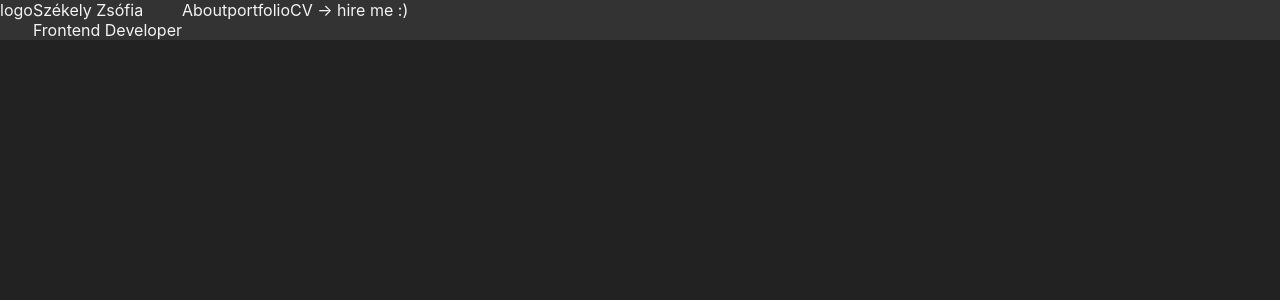
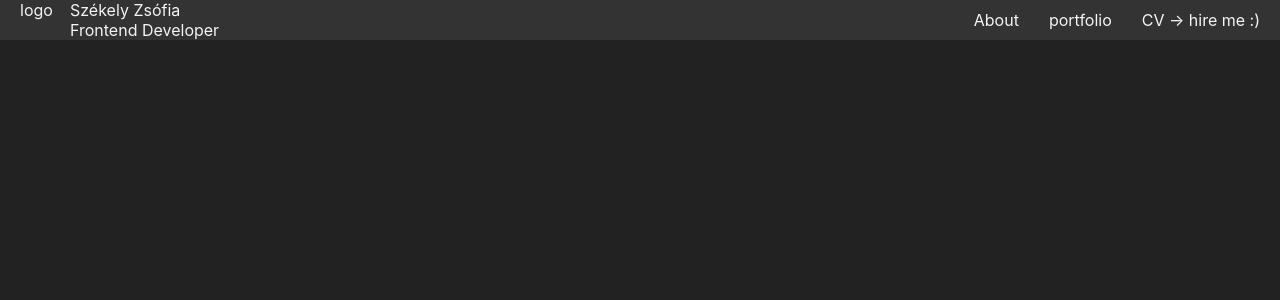
Before and after one commit to Scarlattea/react-course-app, a React (Create React App) app in the folder react-course/: page / in a window 1280 px wide. Shown: the top 300 px of the page. Built offline with nearby package versions, Linux system fonts and the light colour scheme.

Commit message:
navbar started

```diff
--- a/react-course/src/components/Navbar/Navbar.css
+++ b/react-course/src/components/Navbar/Navbar.css
@@ -1,6 +1,25 @@
 .portfolio-navbar-container {
   display: flex;
   flex-direction: row;
+  justify-content: center;
+  align-items: center;
+  display: flex;
   background-color: #333;
   color: #f4f4f4;
+  justify-content: space-between;
+  padding: 0 20px;
+}
+.portfolio-navbar-container .navbar-short-inro-container {
+  display: grid;
+  grid-template-columns: 50px 200px;
+}
+.portfolio-navbar-container .navbar-short-inro-container .logo {
+  grid-area: 1/1/3/2;
+}
+.portfolio-navbar-container .other-buttons {
+  display: flex;
+  flex-direction: row;
+  justify-content: center;
+  align-items: center;
+  gap: 30px;
 }/*# sourceMappingURL=Navbar.css.map */
--- a/react-course/src/components/Navbar/Navbar.js
+++ b/react-course/src/components/Navbar/Navbar.js
@@ -4,14 +4,16 @@ import "./Navbar.css";
 export default function Navbar(props){
     return(
         <div className="portfolio-navbar-container">
-            <div class="">logo</div>
-            <div class=" navbar-short-inro-container">
-                <div class="name">Székely Zsófia</div>
-                <div class="job">Frontend Developer</div>
+            <div className="navbar-short-inro-container">
+                <div className="logo">logo</div>
+                <div className="name">Székely Zsófia</div>
+                <div className="job">Frontend Developer</div>
             </div>
-            <div class='button about'>About</div>
-            <div class="button portfolio">portfolio</div>
-            <div class="button hire-me">CV -&gt; hire me :&#41;</div>
+            <div className="other-buttons">
+                <div className='button about'>About</div>
+                <div className="button portfolio">portfolio</div>
+                <div className="button hire-me">CV -&gt; hire me :&#41;</div>
+            </div>
         </div>
     );
 }
--- a/react-course/src/components/Navbar/Navbar.scss
+++ b/react-course/src/components/Navbar/Navbar.scss
@@ -1,6 +1,21 @@
+@import './navbar-mixin.scss';
+
 .portfolio-navbar-container{
+    @include centered-row;
     display: flex;
-    flex-direction: row;
     background-color: #333;
     color: #f4f4f4;
+    justify-content: space-between;
+    padding: 0 20px;
+    .navbar-short-inro-container{
+        display: grid;
+        grid-template-columns: 50px 200px;
+        .logo{
+            grid-area: 1 / 1/ 3 / 2;
+        }
+    }
+    .other-buttons{
+        @include centered-row;
+        gap: 30px;
+    }
 }
--- /dev/null
+++ b/react-course/src/components/Navbar/navbar-mixin.css
@@ -0,0 +1 @@
+/*# sourceMappingURL=navbar-mixin.css.map */
--- /dev/null
+++ b/react-course/src/components/Navbar/navbar-mixin.scss
@@ -0,0 +1,6 @@
+@mixin centered-row {
+    display: flex;
+    flex-direction: row;
+    justify-content: center;
+    align-items: center;
+}
```
Also changed, not shown: 2 other files (tests, documents, lock files or other folders).
